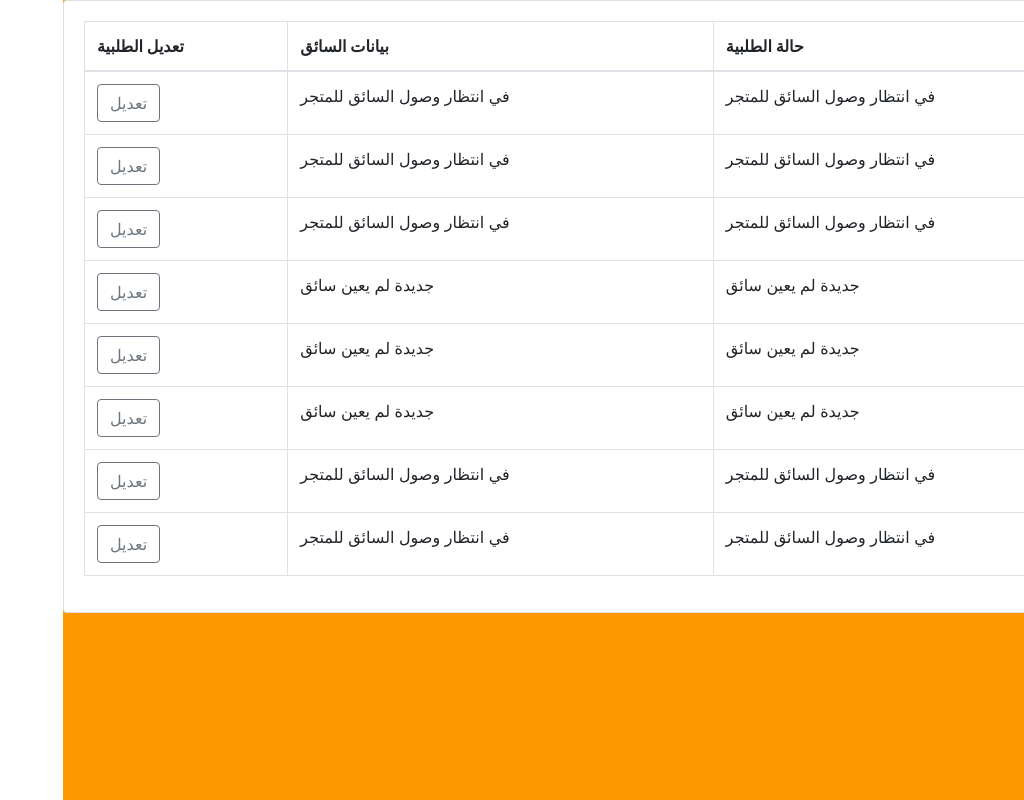
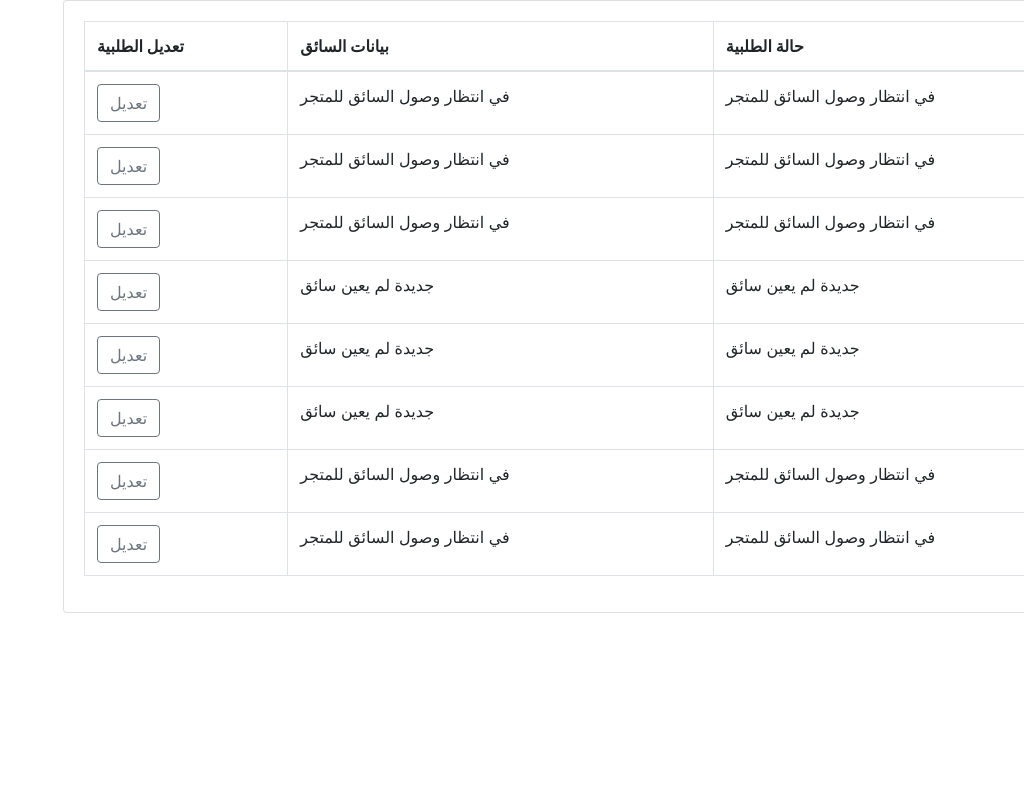
Before and after one commit to Muhammadreda264/hidelivery, a Django app: template delivery/templates/my_orders.html in a window 1280 px wide. Shown: the whole page, without its empty margins (256-1280 px from the left). Run offline with Django 3.2, Linux system fonts and the light colour scheme; the template is opened without the code that fills it: values named after a table or form of the project are taken from there, others are empty; data comes from the database, SQL or seed files in the repository; some libraries are stand-ins or nearby versions.

Commit message:
Update base.html

```diff
--- a/delivery/templates/base.html
+++ b/delivery/templates/base.html
@@ -5,15 +5,10 @@
     <title>هاي ديلفيري</title>
     <link rel="icon" type="image/png" sizes="32x32" href="https://gcem.sa/resources/assets/site/images/color.png">
     <link rel="icon" type="image/png" sizes="16x16" href="https://gcem.sa/resources/assets/site/images/color.png">
-<style>
-    body {
-     background: #ff9900;
-    background: linear-gradient(to right, #ff9900, #ff9900);
-}
-</style>
 <link rel="stylesheet" href="https://cdn.rtlcss.com/bootstrap/v4.1.3/css/bootstrap.min.css" integrity="sha384-Jt6Tol1A2P9JBesGeCxNrxkmRFSjWCBW1Af7CSQSKsfMVQCqnUVWhZzG0puJMCK6" crossorigin="anonymous">
 </head>
 <body>
+
         {% block content %}
 
 
```
